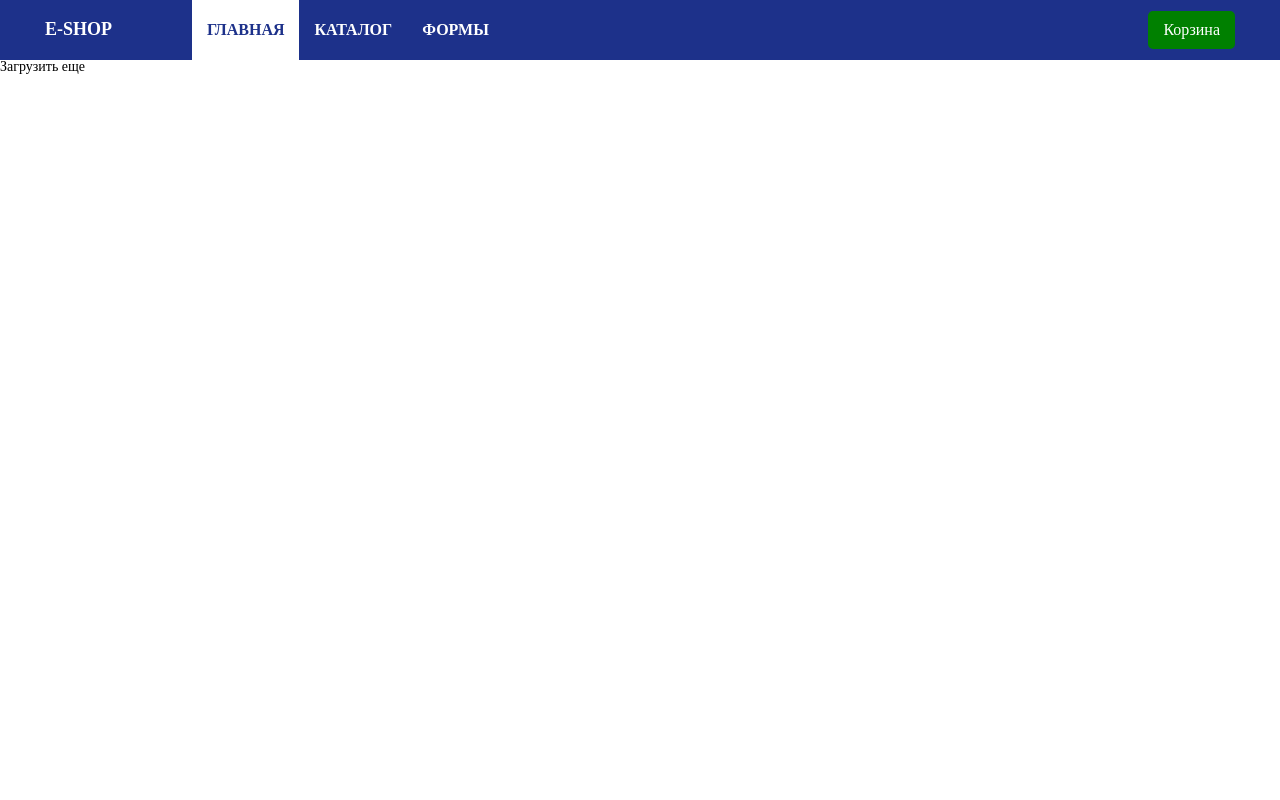
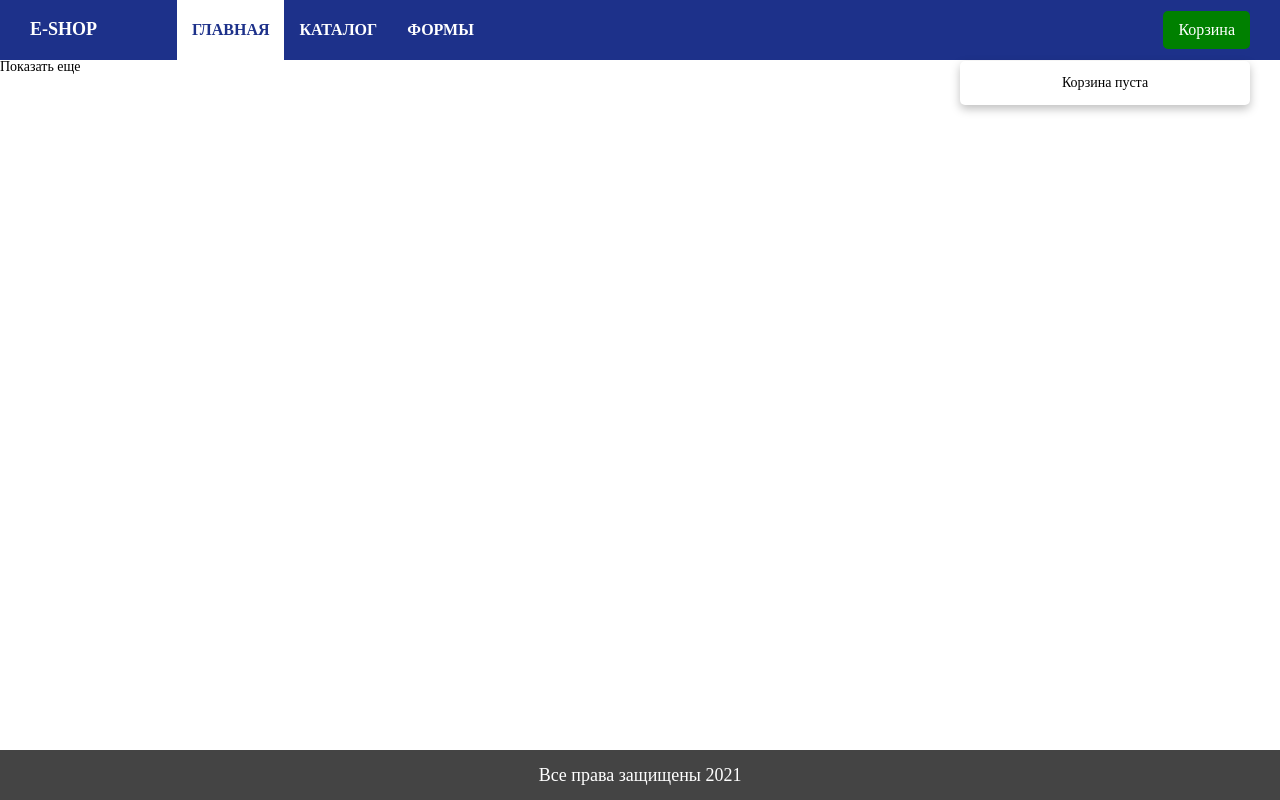
Before and after one commit to Kamil-87/js-shop, a website: page public/index.html in a window 1280 px wide. Drawn offline with nearby package versions, Linux system fonts and the light colour scheme; files that its build step writes are made by us from their sources.

Commit message:
fixed. footer and header ready

```diff
--- a/public/index.html
+++ b/public/index.html
@@ -4,7 +4,7 @@
   <meta charset="UTF-8">
   <meta name="viewport" content="width=device-width, initial-scale=1.0">
   <title>ESHOP</title>
-  <link rel="stylesheet" href="styles/main.css" />
+  <link rel="stylesheet" href="styles/main.css"/>
 </head>
 <body>
 <header class="header container">
@@ -18,18 +18,45 @@
       <li class="menu__list"><a href="#" class="menu__link">Формы</a></li>
     </ul>
   </nav>
-      <div>
-        <button class="header__btn">Корзина</button>
+  <div class="header__cart-mini cart-mini">
+    <button class="cart-mini__btn">Корзина</button>
+
+    <div class="cart-mini__modal">
+      <div class="cart-mini__body cart-mini__body_center">
+        <p>Корзина пуста</p>
+      </div>
+    </div>
+
+    <!--        <div class="cart-mini__modal">
+              <div class="cart-mini__body">
+                <p class="cart-mini__title">Водонепроницаемый Рюкзак</p>
+                <p class="cart-mini__price"><span>9 800</span> х <span> 2</span></p>
+              </div>
+
+              <hr class="cart-mini__line">
+
+              <div class="cart-mini__body">
+                <p class="cart-mini__title">BRP Audio-Premium System</p>
+                <p class="cart-mini__price"><span>68 000</span> х <span> 1</span></p>
+              </div>
+
+              <hr class="cart-mini__line">
+
+              <div class="cart-mini__body">
+                <p class="cart-mini__title cart-mini__title_bold">Общая сумма</p>
+                <p class="cart-mini__price cart-mini__price_bold"><span>87 600</span> руб</p>
+              </div>
+            </div>-->
   </div>
 </header>
 
-  <main>
+<main class="main">
   <div class="goods-list"></div>
-    <div class="btn showmore">Загрузить еще</div>
+  <div class="btn show-more">Показать еще</div>
 </main>
 
-  <footer>
-
+<footer class="footer">
+  <p class="footer__text">Все права защищены <span class="footer__date">2021</span></p>
 </footer>
 <!--  <script src="button.js"></script>-->
 <!--  <script src="shop.js"></script>-->
--- a/public/styles/main.scss
+++ b/public/styles/main.scss
@@ -1,22 +1,26 @@
 @import "nullstyle";
+@import "variables";
 
 .container {
-  margin: 0 auto;
-  padding-left: 45px;
-  padding-right: 45px;
+  padding-left: 30px;
+  padding-right: 30px;
 }
 
+body {
+  height: 100%;
+  display: flex;
+  flex-direction: column;
+}
 
-//header
+/*------- header -----------*/
+
 .header {
   background: #1D318A;
   height: 60px;
-  color: #FFFFFF;
-  text-transform: uppercase;
-  font-weight: bold;
   display: flex;
   align-items: center;
   justify-content: space-between;
+  flex: 0 0 auto;
 
   &__box {
     display: flex;
@@ -27,19 +31,14 @@
     font-size: 1.8rem;
     line-height: 120%;
     margin-right: 8rem;
+    text-transform: uppercase;
+    color: #FFFFFF;
+    font-weight: bold;
   }
 
   &__menu {
     display: flex;
     align-items: center;
-  }
-
-  &__btn {
-    padding: 10px 15px;
-    font-size: 16px;
-    border-radius: 5px;
-    background: green;
-    color: #FFFFFF;
   }
 }
 
@@ -48,8 +47,10 @@
     font-size: 1.6rem;
     line-height: 6rem;
     height: 6rem;
+    text-transform: uppercase;
     text-decoration: none;
     color: #FFFFFF;
+    font-weight: bold;
     padding: 0 1.5rem;
     display: block;
 
@@ -63,3 +64,82 @@
     }
   }
 }
+
+.cart-mini {
+  position: relative;
+  &__btn {
+    padding: 10px 15px;
+    font-size: 16px;
+    border-radius: 5px;
+    background: green;
+    color: #FFFFFF;
+  }
+  &__modal {
+    position: absolute;
+    right: 0;
+    top: 50px;
+    width: 290px;
+    min-height: 40px;
+    padding: 1.5rem;
+    color: black;
+    border-radius: 5px;
+    box-shadow: 0 4px 10px rgba(0, 0, 0, 0.25);
+    z-index: 100;
+    background: #FFFFFF;
+  }
+
+  &__body {
+    display: flex;
+    align-items: flex-start;
+    justify-content: space-between;
+
+    &_center {
+      align-items: center;
+      justify-content: center;
+    }
+  }
+  &__title {
+    max-width: 15rem;
+    text-align: left;
+    &_bold {
+      font-weight: bold;
+    }
+  }
+  &__price {
+    text-align: right;
+    &_bold {
+      font-weight: bold;
+    }
+  }
+  &__line {
+    width: 100%;
+    margin-top: 1rem;
+    margin-bottom: 1rem;
+    border: 1px solid #E5E5E5;
+  }
+}
+
+
+/*------- main -----------*/
+
+.main {
+  flex: 1 0 auto;
+}
+
+/*------- footer -----------*/
+
+.footer {
+  height: 5rem;
+  background: #444444;
+  display: flex;
+  align-items: center;
+  justify-content: center;
+  flex: 0 0 auto;
+
+  &__text {
+    color: #FFFFFF;
+    font-size: 1.8rem;
+    line-height: 2.1rem;
+  }
+  &__date {}
+}
```
Lines whose indentation alone changed are shown as unchanged.
